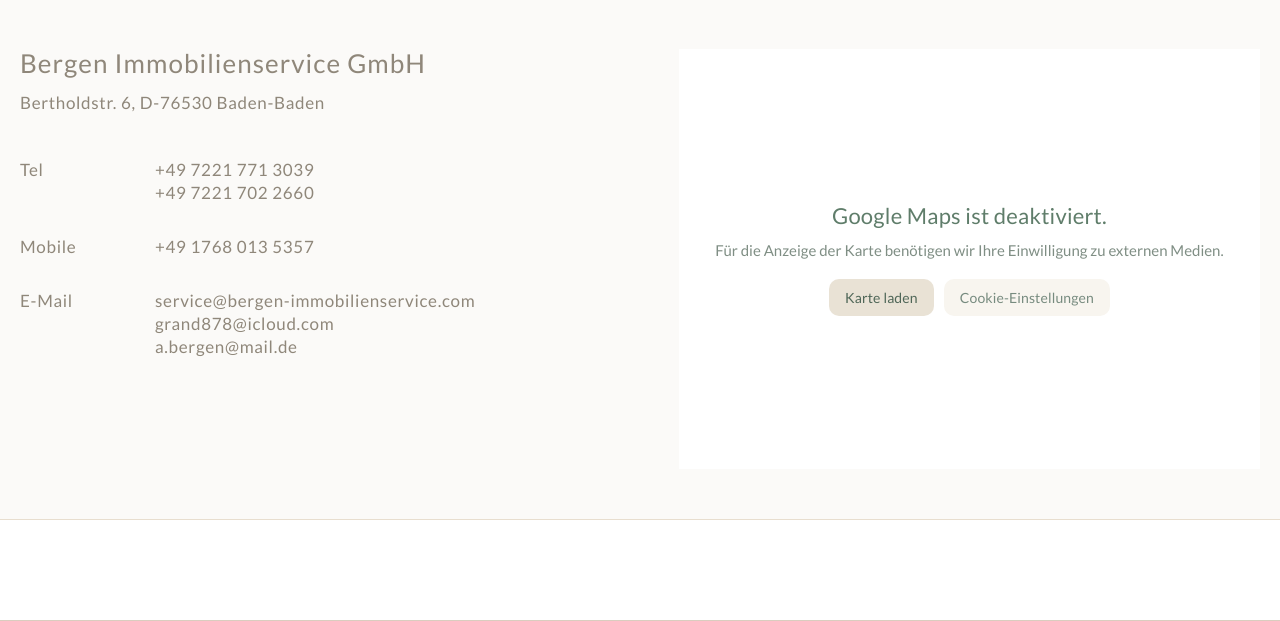
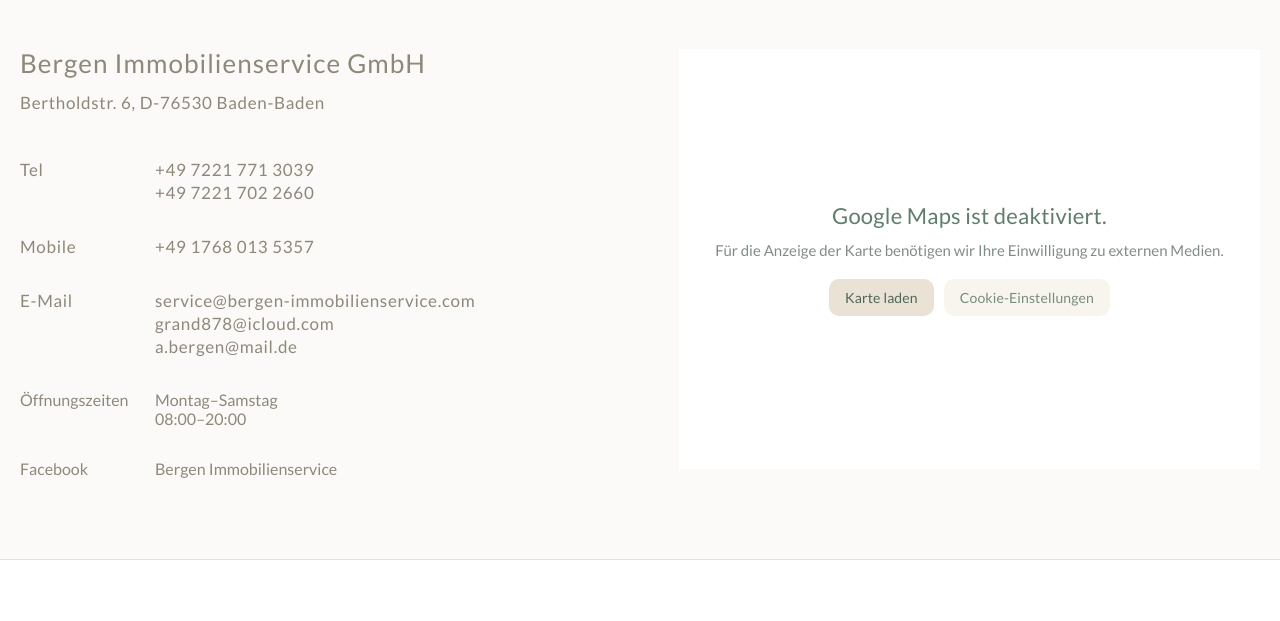
Before and after one commit to Yevhen-Yezerskyy/Bergen, a Django app: page / in a window 1280 px wide. Shown: the part 3798-4419 px from the top of the page. Run offline with Django 5.2, Linux system fonts and the light colour scheme.

Commit message:
Revision 2026-05-29 18:01:25, <Bergen>

```diff
--- a/bergen_app/static/css/styles.css
+++ b/bergen_app/static/css/styles.css
@@ -627,10 +627,17 @@ main {
   text-decoration: none;
 }
 
+.contacts-link{
+    color: #8f877a;
+    text-decoration: none;
+}
+
 .contacts-company-name:hover,
-.contacts-company-address:hover {
+.contacts-company-address:hover,
+ .contacts-link:hover{
   color: var(--text);
 }
+
 .contacts-company-name {
     font-family: "Lato", Arial, sans-serif;
     font-size: 26px;
--- a/bergen_app/templates/base.html
+++ b/bergen_app/templates/base.html
@@ -146,6 +146,27 @@ height="0" width="0" style="display:none;visibility:hidden"></iframe></noscript>
                                     <a href="mailto:a.bergen@mail.de">a.bergen@mail.de</a>
                                 </div>
                             </div>
+                            <div class="contacts-row">
+  <div class="contacts-label">Öffnungszeiten</div>
+  <div class="contacts-value">
+    Montag–Samstag<br>
+    08:00–20:00
+  </div>
+</div>
+
+<div class="contacts-row">
+  <div class="contacts-label">Facebook</div>
+  <div class="contacts-value">
+    <a
+      class="contacts-link"
+      href="https://www.facebook.com/p/Bergen-Immobilienservice-100063771295210/"
+      target="_blank"
+      rel="noopener"
+    >
+      Bergen Immobilienservice
+    </a>
+  </div>
+</div>
                         </div>
                     </div>
 
```
